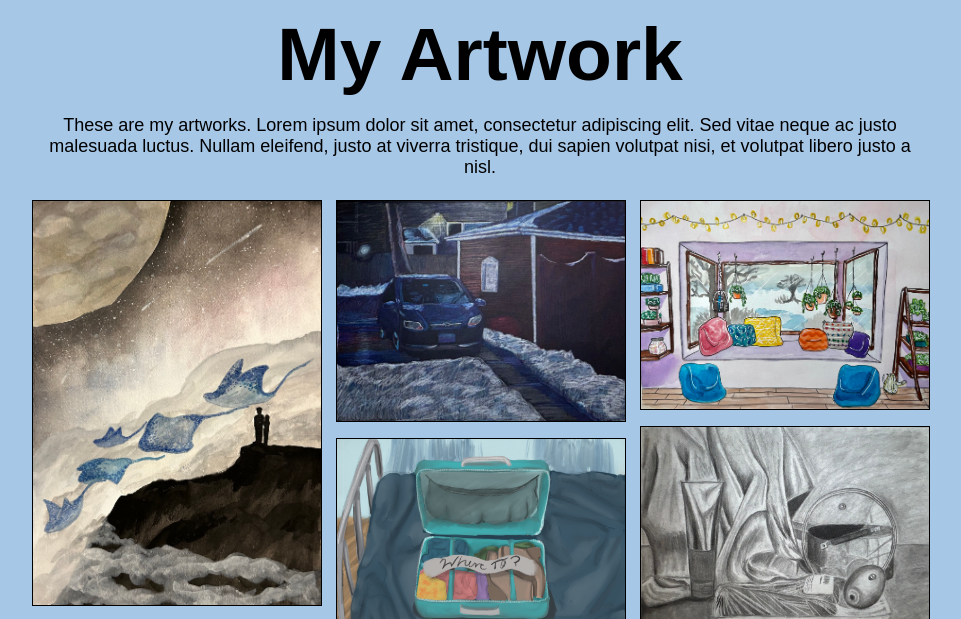
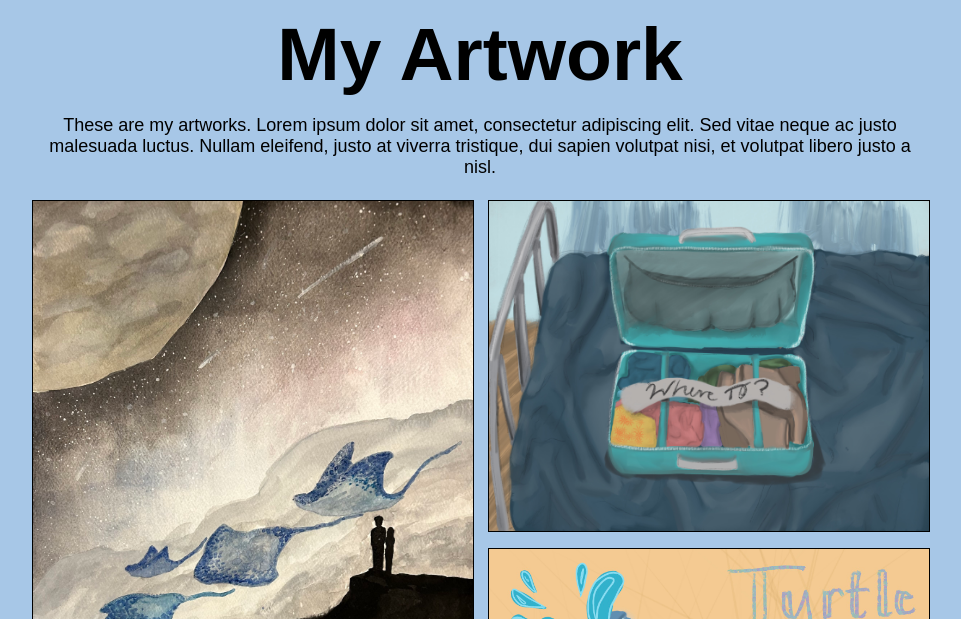
Before and after one commit to ConnorNethen/ClairePortfolio, a Flask app: page / in a window 1280 px wide. Shown: the part 1666-2285 px from the top of the page, without its empty margins (160-1121 px from the left). Run offline with Flask 3, Linux system fonts and the light colour scheme.

Commit message:
Changed column size in artwork section. Pictures are larger

```diff
--- a/static/styles/artwork.css
+++ b/static/styles/artwork.css
@@ -26,7 +26,7 @@
     flex-wrap: wrap;
     justify-content: center; /* Center images within the container */
     align-items: center;
-    column-width: 225px; /* Adjust this value as needed */
+    column-width: 300px; /* From 225px (CHANGE PER SCREEN SIZE?) */
     column-gap: 1em;
     display: block; /* Change to block display for column-width to work */
 }
```
